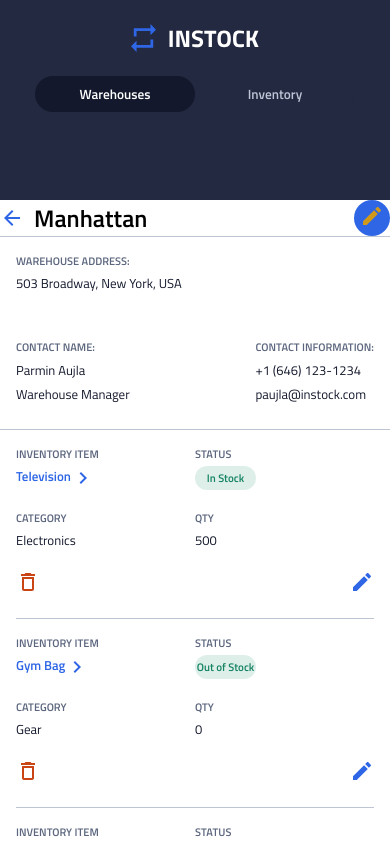
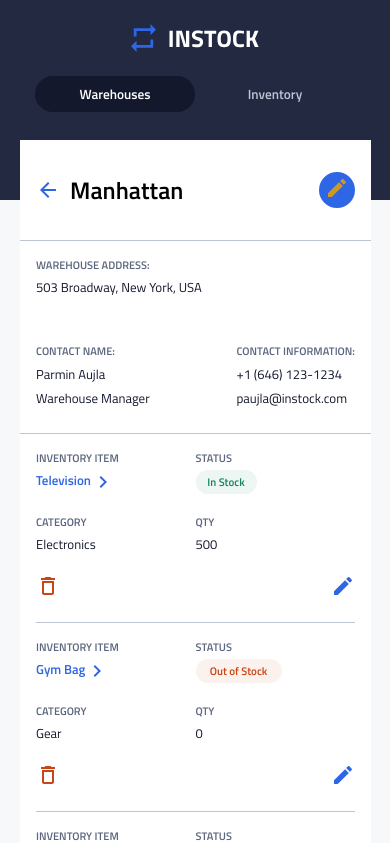
Before and after one commit to ShirinSadeghii/instock-frontend, a React (Create React App) app: page /details in a window 390 px wide. Shown: the top 843 px of the page. Built offline with nearby package versions, Linux system fonts and the light colour scheme.

Commit message:
warehouse details component complete for mobile

```diff
--- a/src/App.scss
+++ b/src/App.scss
@@ -1,7 +1,16 @@
 @use './styles/partials/fonts' as *;
-
+@use './styles/partials/variables' as *;
 
 
 * {
     font-family: Titillium Web;
 }
+
+
+.warehouse-details {
+    position: relative;
+}
+
+.main {
+    background-color: $Light-Grey;
+}
--- a/src/components/Warehouse/Warehouse.jsx
+++ b/src/components/Warehouse/Warehouse.jsx
@@ -10,7 +10,7 @@ import Delete from '../../assets/Icons/delete_outline-24px.svg';
 function Warehouse() {
     const [warehouses, setWarehouses] = useState(dataJson)
     const [selectedWarehouse, setSelectedWarehouse] = useState(dataDetailsJson[0]);
-
+    const inStock = "In Stock";
     return (
         <section className='warehouse'>
             <div className='warehouse__header'>
@@ -24,7 +24,6 @@ function Warehouse() {
                     </button>
                 </div>
             </div>
-
             <ul className='warehouse__list'>
                     <li className='warehouse__list-item'>
                         <span className='warehouse__label'>WAREHOUSE ADDRESS:</span>
@@ -58,7 +57,7 @@ function Warehouse() {
                             </div>
                             <div className='inventory__container'>
                                 <span className='warehouse__label'>STATUS</span>
-                                <button className='warehouse__label-item warehouse__label-btn'>{detail.status}</button>
+                                <button className={`${detail.status === inStock? 'inventory__list-instock':'inventory__list-outstock'}`}>{detail.status}</button>
                                 <span className='warehouse__label'>QTY</span>
                                 <span className='warehouse__label-item'>{detail.quantity}</span>
                             </div>
@@ -71,7 +70,6 @@ function Warehouse() {
                 )
             })}
             </ul>
-
         </section>
     )
 }
--- a/src/components/Warehouse/Warehouse.scss
+++ b/src/components/Warehouse/Warehouse.scss
@@ -1,11 +1,20 @@
 @use '../../styles/partials/variables' as *;
 
 .warehouse {
-    // padding: 0 24px;
+    position: relative;
+    z-index: 1;
+    top: -60px;
+    background-color: $White;
+    width: 90%;
+    left: 20px;
+
+
 
     &__header {
         display: flex;
         justify-content: space-between;
+        height: 100px;
+        padding: 0 16px;
     }
 
     &__container {
@@ -70,18 +79,6 @@
                 margin-bottom: 20px;
             }
         }
-
-        &-btn {
-            width: 61px;
-            height: 24px;
-            border-radius: 20px;
-            border: none;
-            background-color: #15846324;
-            color: #158463;
-            font-size: 11px;
-            font-weight: 600;
-            margin-bottom: 20px;
-        }
     }
 
     &__inventory {
@@ -102,6 +99,30 @@
         flex-direction: column;
         width: 50%;
     }
+
+    &__list-instock {
+            width: 61px;
+            height: 24px;
+            border-radius: 20px;
+            border: none;
+            background-color: rgba(21, 132, 99, 0.07);
+            color: $Green;
+            font-size: 11px;
+            font-weight: 600;
+            margin-bottom: 20px;
+    }
+
+    &__list-outstock {
+        width: 86px;
+        height: 24px;
+        border-radius: 20px;
+        border: none;
+        background-color: rgba(201, 69, 21, 0.07);
+        color: $Red;
+        font-size: 11px;
+        font-weight: 600;
+        margin-bottom: 20px;
+    }
 }
 
 .logo__container {
--- a/src/pages/WarehouseDetails/WarehouseDetails.jsx
+++ b/src/pages/WarehouseDetails/WarehouseDetails.jsx
@@ -1,14 +1,17 @@
 import Header from "../../components/Header/Header";
 import Footer from "../../components/Footer/Footer";
 import Warehouse from '../../components/Warehouse/Warehouse';
+import '../../App.scss';
 
 function WarehouseDetails() {
     return (
-        <>
+        <div className="warehouse-details">
             <Header />
-            <Warehouse />
-            <Footer />
-        </>
+            <div className="main">
+                <Warehouse />
+                <Footer />
+            </div>
+        </div>
     );
 }
 export default WarehouseDetails;
--- /dev/null
+++ b/src/styles/partials/_fonts 2.scss
@@ -0,0 +1,3 @@
+@import url('https://fonts.googleapis.com/css2?family=Titillium+Web:wght@400;600&display=swap');
+
+// font-family: 'Titillium Web', sans-serif;
```
